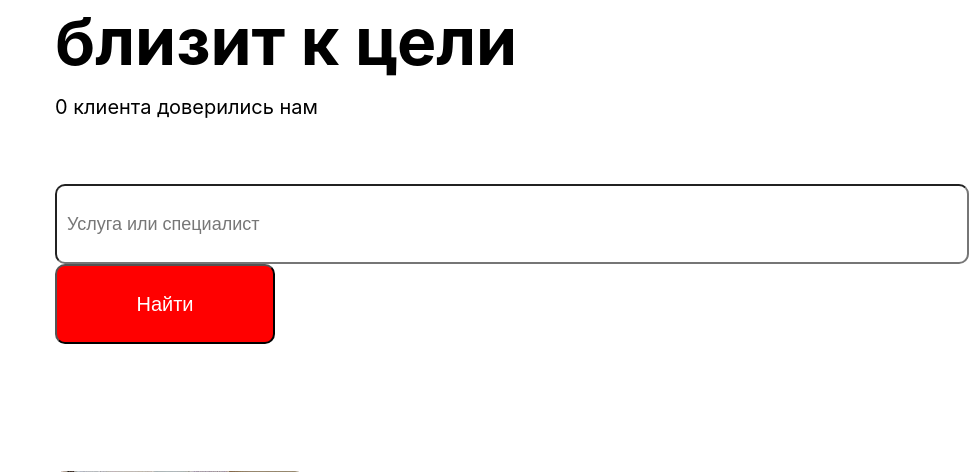
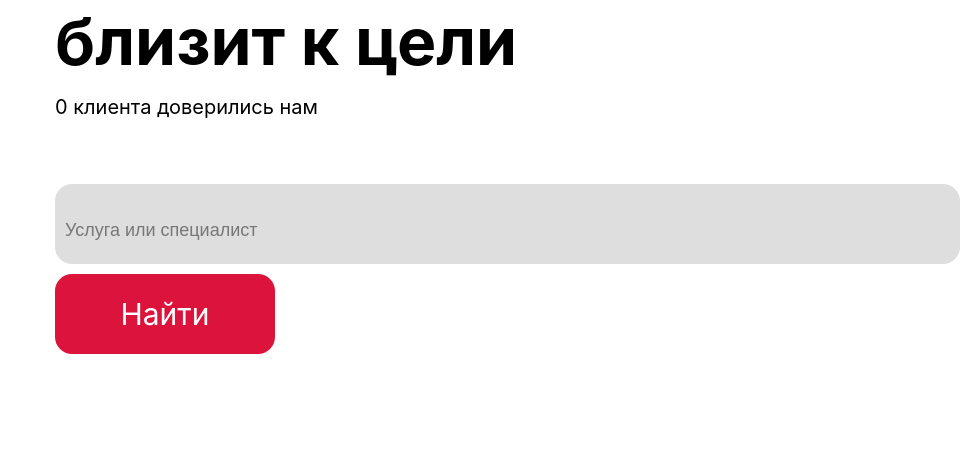
Before and after one commit to MatveySviadysh/NGl, a Django app: page /user/main/ in a window 1280 px wide. Shown: the part 187-659 px from the top of the page, without its empty margins (303-1280 px from the left). Run offline with Django 4.2, Linux system fonts and the light colour scheme; style sheets or scripts are compiled from the project's sources.

Commit message:
update main page

```diff
--- a/user/static/user/scss/main_page/MainPage.scss
+++ b/user/static/user/scss/main_page/MainPage.scss
@@ -16,13 +16,16 @@
 }
 
 .search-bar {
+  border: none;
   margin-top: 60px;
   height: 80px;
-  width: 914px;
-  border-radius: 10px;
-  font-size: 18px;
-  color: #333;
+  width: 905px;
+  background-color: #DEDEDE;
+  border-radius: 17px;
+  font-size: 35px;
   padding: 10px;
+  margin-right: 9px;
+  transition: background-color 0.3s; /* Плавный переход */
 }
 
 .search-bar::placeholder {
@@ -31,14 +34,26 @@
   opacity: 1;
 }
 
-.search-button{
-  background-color: FF0000;
+.search-bar:hover {
+  background-color: #C0C0C0; /* Цвет при наведении */
+}
+
+.search-button {
+  margin-top: 10px;
+  border: none;
+  background-color: crimson;
   color: white;
-  font-size: 20px;
-  font-style: bold;
+  font-size: 30px;
+  font-family: 'Inter', sans-serif;
   height: 80px;
   width: 220px;
-  border-radius: 10px;
+  border-radius: 17px;
+  transition: background-color 0.3s, transform 0.3s; /* Плавный переход */
+}
+
+.search-button:hover {
+  background-color: darkred; /* Цвет при наведении */
+  transform: scale(1.05); /* Немного увеличиваем кнопку */
 }
 
 .profi{
--- a/user/templates/user/pages/MainPage.html
+++ b/user/templates/user/pages/MainPage.html
@@ -13,7 +13,7 @@
         <h1 class="header-title">Каждый шаг близит к цели</h1>
         <p class = "count-users">{{ user_count }} клиента доверились нам</p>
 
-        <form action="{% url 'tutor-list-serarch' %}" method="GET" class="search-container" style="position: relative;">
+        <form action="{% url 'tutor-list-serarch' %}" method="GET">
             <input class="search-bar" type="text" name="query" placeholder="Услуга или специалист" value="{{ query }}">
             <button class="search-button" type="submit">Найти</button>
         </form>
```
